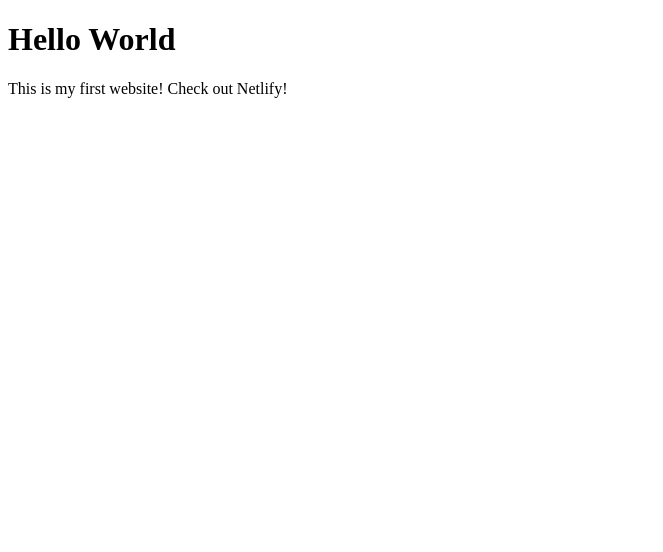
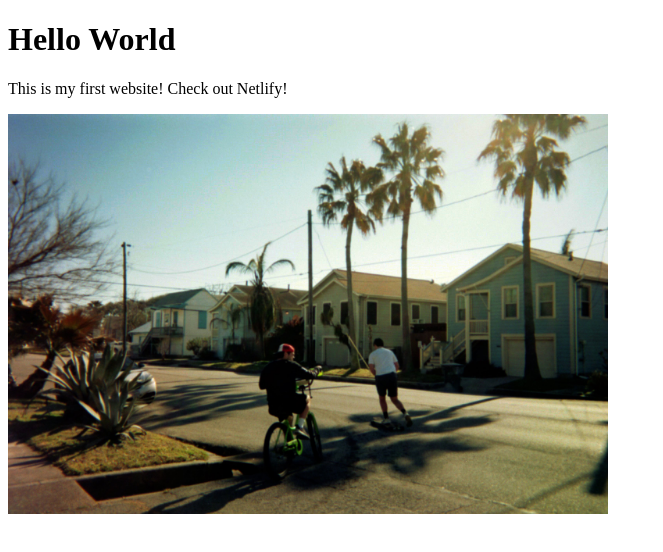
Before and after one commit to jacobkirn/codespaces-demo, a plain HTML site: page index.html in a window 1280 px wide. Shown: the whole page, without its empty margins (0-663 px from the left). Drawn offline with Linux system fonts and the light colour scheme.

Commit message:
Added an image to index.html

```diff
--- a/index.html
+++ b/index.html
@@ -8,5 +8,6 @@
 <body>
     <h1>Hello World</h1>
     <p>This is my first website! Check out Netlify!</p>
+    <img src="images/6.jpg" alt="Going for a stroll in Galveston, Texas." width="600px" height="auto" />
 </body>
 </html>
```
Also changed, not shown: images/6.jpg (added).
